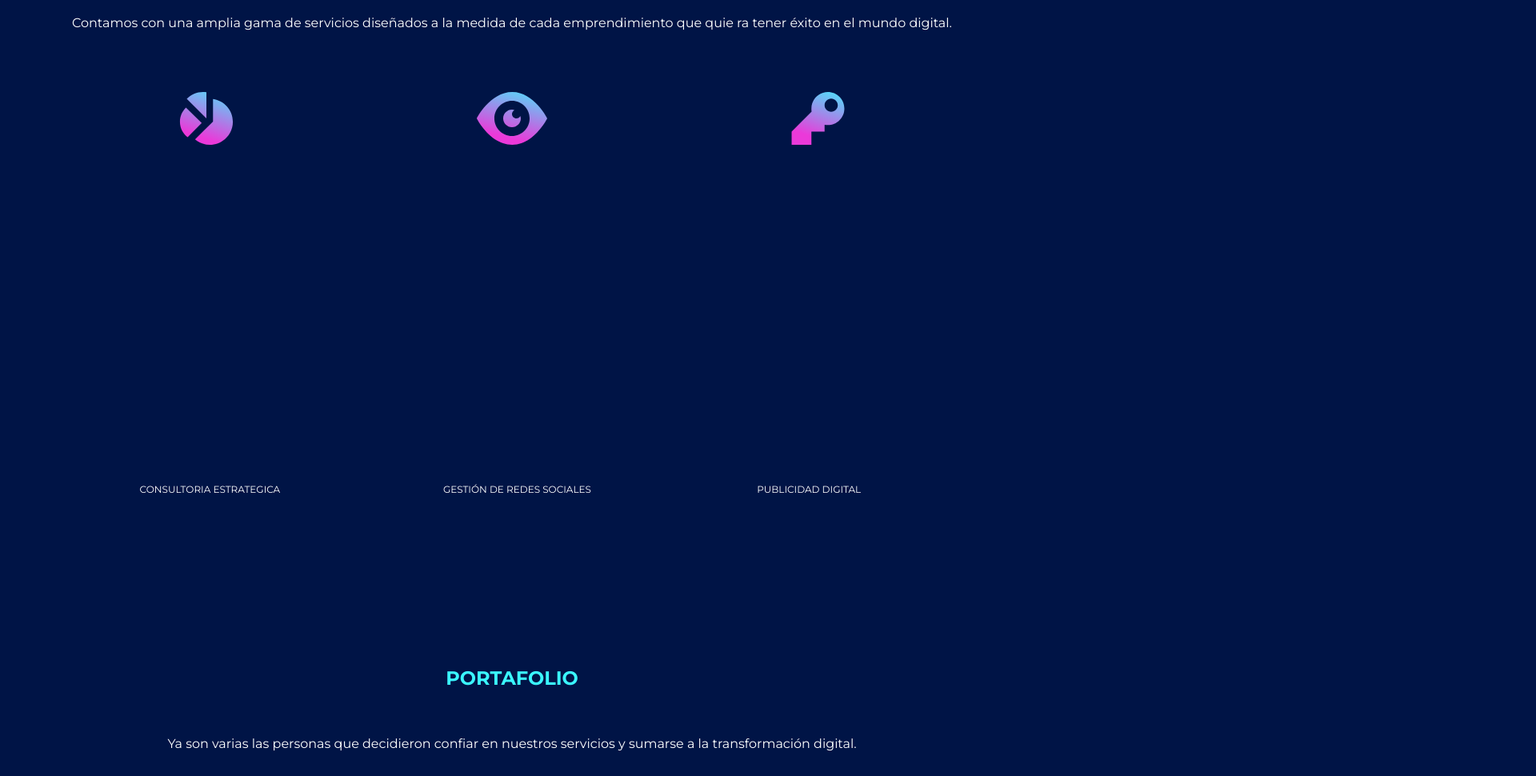
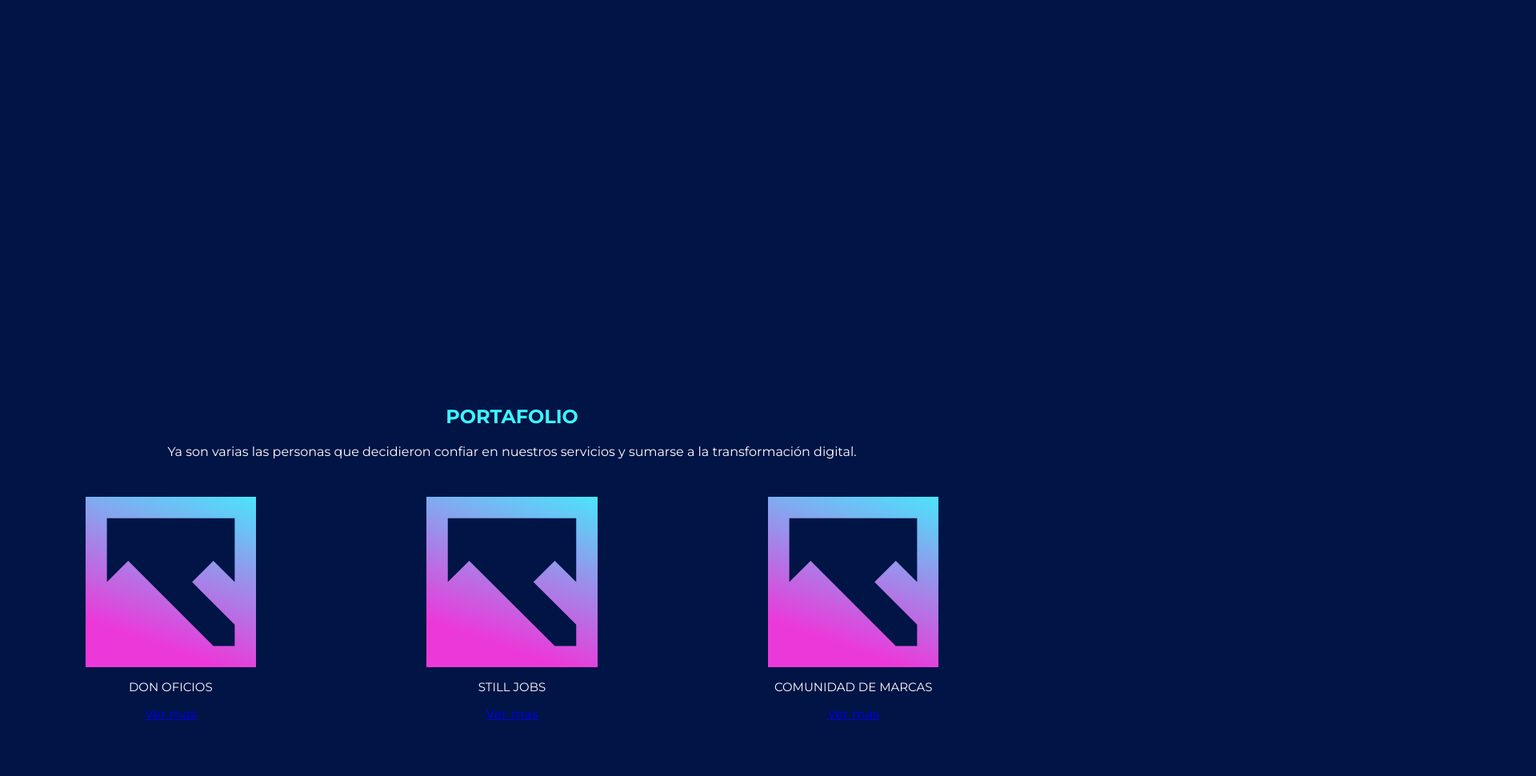
Before and after one commit to PochiTama-dev/Calu, a React (Create React App) app: page / in a window 1280 px wide. Shown: the part 1350-2320 px from the top of the page at 80% size, 1920 px wide, since content can reach past the window. Built offline with nearby package versions, Linux system fonts and the light colour scheme.

Commit message:
modifco estilos acorde a las tarjetas y agrego diseño responsive

```diff
--- a/src/Components/Home/Home.jsx
+++ b/src/Components/Home/Home.jsx
@@ -28,10 +28,6 @@ const Home = () => {
     }
   };
 
-  const handleShowText = (text) => {
-    setShowText(text === showText ? null : text);
-  };
-
   return (
     <div
       {...handlers}
@@ -45,7 +41,7 @@ const Home = () => {
     >
       <Header />
       <section
-        style={{ height: '110vh', transition: 'transform 0.5s ease-in-out' }}
+        style={{ height: '90vh', transition: 'transform 0.5s ease-in-out' }}
         className={`section-1 ${
           currentSection === 0 ? 'animate__animated animate__fadeIn' : ''
         }`}
@@ -64,7 +60,7 @@ const Home = () => {
         </p>
       </section>
       <section
-        style={{ height: '110vh', transition: 'transform 0.5s ease-in-out' }}
+        style={{ height: '90vh', transition: 'transform 0.5s ease-in-out' }}
         className={`section-2 ${
           currentSection === 1 ? 'animate__animated animate__fadeIn' : ''
         }`}
@@ -75,52 +71,37 @@ const Home = () => {
           cada emprendimiento que quie ra tener éxito en el mundo digital.
         </p>
         <div className='ctn-servicios'>
-          <img
-            className='icono-servicios'
-            src={icono3}
-            alt='icono pay'
-            onClick={() => handleShowText('iconoPay')}
-          />
-          {showText === 'iconoPay' && (
+          <div className='servicios'>
+            <img className='icono-servicios' src={icono3} alt='icono pay' />
+            <p className='text-icono-servicios'>CONSULTORIA ESTRATEGICA</p>
             <p className='text-transition'>
               Lorem ipsum dolor sit amet consectetur adipisicing elit. Cumque,
               quod numquam. Velit fuga reiciendis, illum esse quis repudiandae.
               Ut, nihil.
             </p>
-          )}
-          <p className='text-icono-servicios'>CONSULTORIA ESTRATEGICA</p>
-          <img
-            className='icono-servicios'
-            src={icono}
-            alt='icono ojo'
-            onClick={() => handleShowText('iconoOjo')}
-          />
-          {showText === 'iconoOjo' && (
+          </div>
+          <div className='servicios'>
+            <img className='icono-servicios' src={icono} alt='icono ojo' />
+            <p className='text-icono2-servicios'>GESTIÓN DE REDES SOCIALES</p>
             <p className='text-transition'>
               Lorem ipsum dolor sit amet consectetur adipisicing elit. Cumque,
               quod numquam. Velit fuga reiciendis, illum esse quis repudiandae.
               Ut, nihil.
             </p>
-          )}
-          <p className='text-icono2-servicios'>GESTIÓN DE REDES SOCIALES</p>
-          <img
-            className='icono-servicios'
-            src={icono2}
-            alt='icono llave'
-            onClick={() => handleShowText('iconoLlave')}
-          />
-          {showText === 'iconoLlave' && (
+          </div>
+          <div className='servicios'>
+            <img className='icono-servicios' src={icono2} alt='icono llave' />
+            <p className='text-icono3-servicios'>PUBLICIDAD DIGITAL</p>
             <p className='text-transition'>
               Lorem ipsum dolor sit amet consectetur adipisicing elit. Cumque,
               quod numquam. Velit fuga reiciendis, illum esse quis repudiandae.
               Ut, nihil.
             </p>
-          )}
-          <p className='text-icono3-servicios'>PUBLICIDAD DIGITAL</p>
+          </div>
         </div>
       </section>
       <section
-        style={{ height: '110vh', transition: 'transform 0.5s ease-in-out' }}
+        style={{ height: '90vh', transition: 'transform 0.5s ease-in-out' }}
         className={`section-3 ${
           currentSection === 2 ? 'animate__animated animate__fadeIn' : ''
         }`}
@@ -131,25 +112,31 @@ const Home = () => {
           servicios y sumarse a la transformación digital.
         </p>
         <div className='ctn-portafolio'>
+          <div className='portfolio'>
             <img className='icono-portafolio' src={icono4} alt='icono pay' />
             <p className='text-icono-portafolio'>DON OFICIOS</p>
             <a className='button-portafolio' href=' '>
               Ver mas
             </a>
+          </div>
+          <div className='portfolio'>
             <img className='icono-portafolio' src={icono4} alt='icono ojo' />
-          <p className='text-icono2-portafolio'>STILL JOBS</p>
-          <a className='button-portafolio2' href=' '>
-            Ver mas
-          </a>
-          <img className='icono-portafolio' src={icono4} alt='icono llave' />
-          <p className='text-icono3-portafolio'>COMUNIDAD DE MARCAS</p>
-          <a className='button-portafolio3' href=' '>
+            <p className='text-icono-portafolio'>STILL JOBS</p>
+            <a className='button-portafolio' href=' '>
               Ver mas
             </a>
           </div>
+          <div className='portfolio'>
+            <img className='icono-portafolio' src={icono4} alt='icono llave' />
+            <p className='text-icono-portafolio'>COMUNIDAD DE MARCAS</p>
+            <a className='button-portafolio' href=' '>
+              Ver mas
+            </a>
+          </div>
+        </div>
       </section>
       <section
-        style={{ height: '110vh', transition: 'transform 0.5s ease-in-out' }}
+        style={{ height: '90vh', transition: 'transform 0.5s ease-in-out' }}
         className={`section-4 ${
           currentSection === 3 ? 'animate__animated animate__fadeIn' : ''
         }`}
--- a/src/Components/Home/home.css
+++ b/src/Components/Home/home.css
@@ -38,105 +38,42 @@
   margin-bottom: 0%;
 }
 
-.ctn-servicios,
+.ctn-servicios {
+  width: 100%;
+  display: flex;
+  margin: 0% auto;
+  justify-content: center;
+  align-items: center;
+}
 .ctn-portafolio {
-  width: 90%;
-  height: 25%;
+  width: 100%;
+  height: 100%;
   display: flex;
   margin: 0% auto;
   justify-content: center;
   align-items: center;
   /* background-color: rgba(0, 0, 255, 0.288); */
 }
-
-.icono-servicios,
-.icono-portafolio {
-  justify-content: space-between;
-  width: 29%;
-  height: 30%;
-  padding: 0% 3% 0% 3%;
-  cursor: pointer;
+.servicios {
+  height: 20rem;
+  display: flex;
+  flex-direction: column;
+  justify-content: end;
+  align-items: center;
 }
-.text-transition {
-  display: flex;
-  animation-name: txtTransition;
-  animation-duration: 0.5s;
+.icono-servicios {
+  width: 10vh;
+  height: 10vh;
 }
 
-.text-icono-servicios,
-.text-icono2-servicios,
-.text-icono3-servicios,
-.text-icono-portafolio,
-.text-icono2-portafolio,
-.text-icono3-portafolio {
-  position: fixed;
-  font-size: 12px;
-  width: 30%;
-  height: 30%;
-  text-align: center;
-}
-
-.text-icono-servicios {
-  margin: 90% 60% 0% 1%;
-}
-
-.text-icono2-servicios {
-  margin: 90% 3% 0% 4%;
-}
-
-.text-icono3-servicios {
-  margin: 90% 2% 0% 60%;
+.text-transition:hover {
+  opacity: 1;
 }
 
 .title-first-portafolio {
   color: #3af6ff;
   padding: 14% 0% 3% 0%;
   text-align: center;
-}
-
-.text-icono-portafolio,
-.text-icono2-portafolio,
-.text-icono3-portafolio {
-  font-size: 11px;
-}
-
-.text-icono-portafolio {
-  margin: 90% 60% 0% 1%;
-}
-
-.text-icono2-portafolio {
-  margin: 90% 3% 0% 4%;
-}
-
-.text-icono3-portafolio {
-  margin: 90% 0% 0% 60%;
-}
-
-.button-portafolio,
-.button-portafolio2,
-.button-portafolio3 {
-  position: fixed;
-  font-size: 13px;
-  width: 17%;
-  text-align: center;
-  text-decoration: none;
-  text-decoration-color: linear-gradient(
-    180deg,
-    rgba(58, 246, 255, 1) 40%,
-    rgba(185, 4, 139, 0.9154228855721394) 60%
-  );
-}
-
-.button-portafolio {
-  margin: 52% 60% 0% 1%;
-}
-
-.button-portafolio2 {
-  margin: 52% 3% 0% 4%;
-}
-
-.button-portafolio3 {
-  margin: 52% 0% 0% 60%;
 }
 
 .animate__fadeIn {
@@ -153,14 +90,102 @@
   }
 }
 
-@keyframes txtTransition {
-  from {
+@media (min-width: 480px) {
+  .section-1,
+  .section-2,
+  .section-3 {
+    height: 90vh;
+    margin: 0 auto;
+  }
+  .title-first-quienes-somos,
+  .title-first-nuestros-servicios,
+  .title-first-portafolio {
+    padding: 0;
+  }
+  .ctn-servicios {
+    height: 30rem;
+  }
+  .icono-servicios {
+    width: 7vh;
+    height: 7vh;
+  }
+  .text-icono-servicios,
+  .text-icono2-servicios,
+  .text-icono3-servicios {
+    margin-left: 16px;
+  }
+  .text-transition {
+    width: 100%;
+    opacity: 1;
+  }
+  .title-first-portafolio {
+    margin-top: 12rem;
+  }
+
+  .ctn-portafolio {
+    display: flex;
+    height: auto;
+    margin-top: 2rem;
+    align-items: flex-start;
+  }
+
+  .ctn-portafolio .portfolio {
+    width: 100%;
+    height: auto;
+    display: flex;
+    flex-direction: column;
+    align-items: center;
+  }
+
+  .ctn-portafolio .portfolio .icono-portafolio {
+    cursor: pointer;
+    margin-top: 15px;
+    width: 50%;
+  }
+  .ctn-portafolio .portfolio .icono-portafolio:nth-child(2) {
+    width: 40%;
+  }
+
+  .ctn-portafolio .portfolio .text-icono-portafolio {
+    font-size: 11px;
+  }
+  .ctn-portafolio .portfolio .button-portafolio {
+    height: auto;
+  }
+}
+
+@media (min-width: 900px) {
+  .section-1,
+  .section-2,
+  .section-3 {
+    margin: 0 auto;
+  }
+
+  .ctn-servicios {
+    display: flex;
+    height: 24rem;
+  }
+
+  .icono-servicios {
+    width: 50px;
+    height: 50px;
+  }
+  .text-transition {
+    width: 80%;
     opacity: 0;
-    transform: translateX(100%);
-    transition: opacity 0.3s ease-in, transform 0.3s ease-in;
+    transform: translateX(400%);
+    transition: opacity 0.3s ease-in-out, transform 0.2s ease-in;
   }
-  to {
+  .servicios:hover .text-transition {
     opacity: 1;
     transform: translateX(0%);
   }
+  .icono-portafolio {
+    width: auto;
+    margin: 0 auto;
+  }
+
+  .ctn-portafolio .portfolio .text-icono-portafolio {
+    font-size: 15px;
+  }
 }
```
Lines whose indentation alone changed are shown as unchanged.
